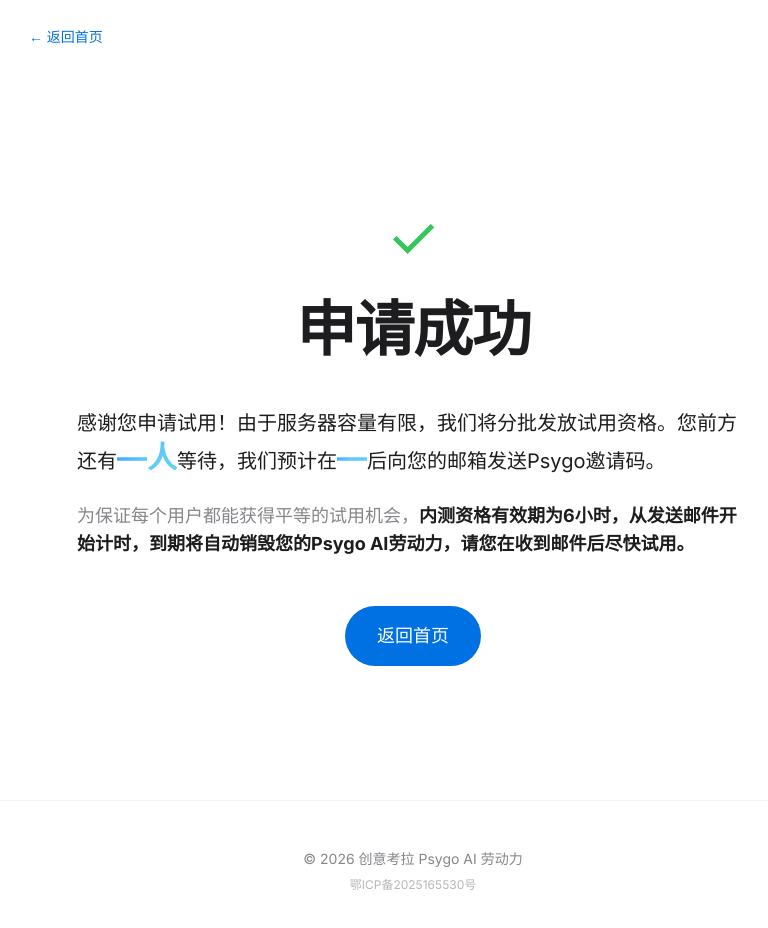
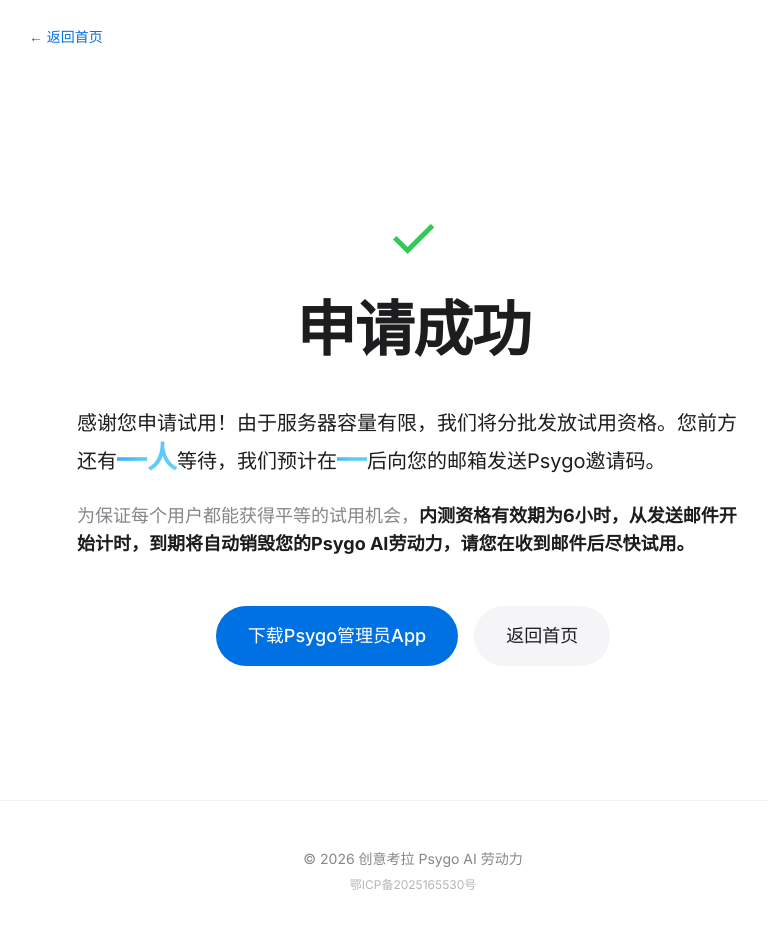
Before and after one commit to creative-koalas/automate-site, a Next.js app: page /apply/success in a window 1280 px wide. Shown: the top 928 px of the page, without its empty margins (227-995 px from the left). Built offline with nearby package versions, Linux system fonts and the light colour scheme.

Commit message:
Update apply success page to include link to download page

```diff
--- a/app/apply/success/page.tsx
+++ b/app/apply/success/page.tsx
@@ -81,14 +81,20 @@ function SuccessContent() {
           </motion.div>
 
           <motion.div
-            className="text-center mt-12"
+            className="flex flex-col sm:flex-row gap-4 justify-center items-center mt-12"
             initial={{ opacity: 0 }}
             animate={{ opacity: 1 }}
             transition={{ duration: 0.5, delay: 0.4 }}
           >
             <Link
+              href="/download"
+              className="inline-flex items-center justify-center px-8 py-4 text-lg font-medium rounded-full bg-[#0071e3] text-white hover:bg-[#0077ed] transition-colors whitespace-nowrap"
+            >
+              下载Psygo管理员App
+            </Link>
+            <Link
               href="/"
-              className="inline-block px-8 py-4 text-lg font-medium rounded-full bg-[#0071e3] text-white hover:bg-[#0077ed] transition-colors"
+              className="inline-flex items-center justify-center px-8 py-4 text-lg font-medium rounded-full bg-[#f5f5f7] text-[#1d1d1f] hover:bg-[#e8e8ed] transition-colors whitespace-nowrap"
             >
               返回首页
             </Link>
```
